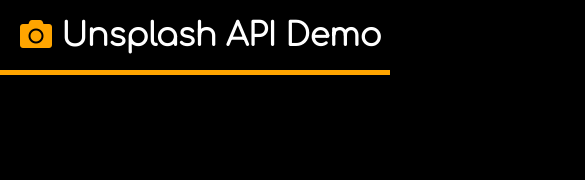
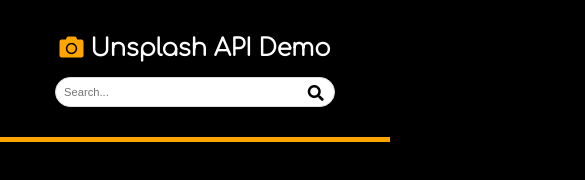
Before and after one commit to mrcllp/JS, a plain HTML site: page img generator/index.html in a window 390 px wide. Shown: the top 180 px of the page, 585 px wide, since content can reach past the window. Drawn offline with Linux system fonts and the light colour scheme.

Commit message:
css done

```diff
--- a/img generator/style.css
+++ b/img generator/style.css
@@ -34,3 +34,86 @@
   position: relative;
   width: 350px;
 }
+
+#search_box input{
+    box-sizing: border-box;
+    width: 100%;
+    font-size: 1rem;
+    padding: 8px;
+    border-radius: 25px;
+    outline: none;
+
+    -webkit-transition: all 0.30s ease-in-out;
+    -moz-transition: all 0.30s ease-in-out;
+    -ms-transition: all 0.30s ease-in-out;
+    -o-transition: all 0.30s ease-in-out;
+    transition: all 0.30s ease-in-out;
+    border: 1px solid #DDDDDD;
+  }
+
+  input:focus{
+    box-shadow: 0 0 5px orange;
+    border: 1px solid orange;
+  }
+
+  #search_box i{
+    color: black;
+    position: absolute;
+    cursor: pointer;
+    top: 25%;
+    right: 4%;
+    transition: 1s;
+  }
+
+  #search_box i:hover{color: orange;}
+
+  #grid{
+    width: 100%;
+    display: flex;
+    flex-wrap: wrap;
+    justify-content: space-evenly;
+    align-items: flex-start;
+  }
+
+  .img{
+    width: 380px;
+    height: 214px;
+    margin-top: 15px;
+    background-position: center;
+    background-size: cover;
+    border-radius: 2px;
+    cursor: pointer;
+  }
+
+  @media(max-width:1280px){
+   .container{width: 100%;}
+  }
+
+  @media(max-width:768px){
+    #main{width: 95%;}
+
+    .img{width: 100%;}
+
+    #header{
+      margin: 10px 0;
+      padding: 20px;
+      gap: 10px;
+      justify-content: center;
+    }
+
+    #header h2{padding: 5px 0;}
+  }
+
+  @media(max-width:480px){
+    #header h2{
+      text-align: center;
+      font-size: 1.5rem;
+    }
+
+    #search_box{
+      width: 80%;
+      margin: auto;
+    }
+
+    #search_box input{font-size: .7rem;}
+  }
```
